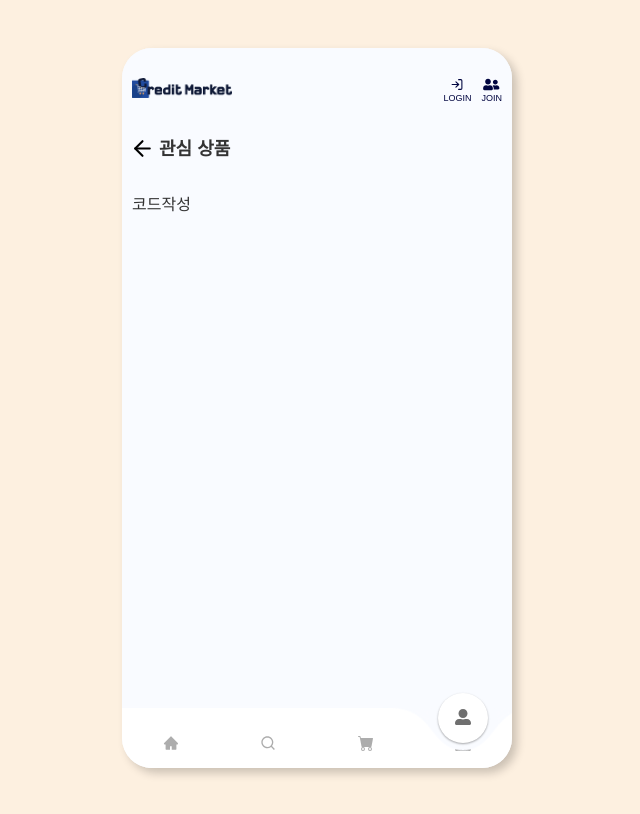
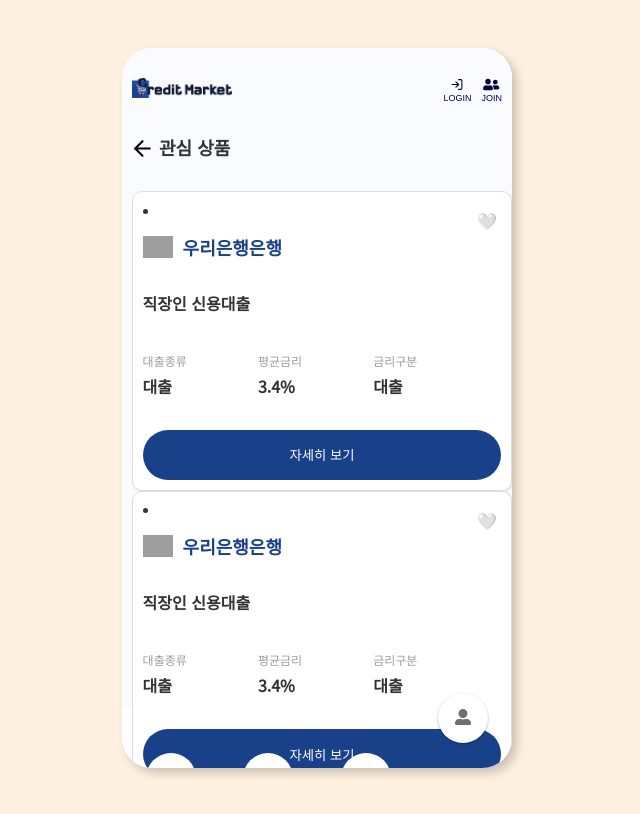
Before and after one commit to fastcampus-mini/credit-market-FE, a React (Vite) app: page /mypage/favor in a window 1280 px wide. Shown: the whole page, without its empty margins (323-963 px from the left). Built offline with nearby package versions, Linux system fonts and the light colour scheme; grey boxes are pictures that could not be loaded; what emotion-reset would draw is missing.

Commit message:
Feat : 관심상품 페이지 구현 시작

```diff
--- /dev/null
+++ b/src/components/common/MyFavCard.tsx
@@ -0,0 +1,112 @@
+import { ROUTES } from '@/constants/routes';
+import COLORS from '@/styles/colors';
+import styled from '@emotion/styled';
+import React from 'react';
+import Button from './Button';
+import { useNavigate } from 'react-router-dom';
+import Input from './Input';
+
+interface Prop {
+  data: { id: string; title: string; bank: string };
+  bankLogo: string | undefined;
+  bankTitle: string;
+  productName: string;
+  Favor: boolean;
+  loanTitle: string;
+  rateAverage: string;
+  rateSort: string;
+}
+
+const MyFavCard = ({
+  data,
+  bankLogo,
+  bankTitle,
+  productName,
+  Favor = false,
+  loanTitle,
+  rateAverage,
+  rateSort,
+}: Prop) => {
+  const navigate = useNavigate();
+  return (
+    <StyledMyFavCard>
+      <div className="cardCon">
+        <div className="logoTitle">
+          <img className="bankLogo" src={bankLogo} alt={bankTitle} />
+          <h2 className="bankTitle">{bankTitle}</h2>
+        </div>
+        <p className="productName">{productName}</p>
+        <div className="textBox">
+          <p>
+            대출종류<span>{loanTitle}</span>
+          </p>
+          <p>
+            평균금리<span>{rateAverage}</span>
+          </p>
+          <p>
+            금리구분<span>{rateSort}</span>
+          </p>
+        </div>
+        <Button width="100%" height="50px" onClick={() => navigate(ROUTES.PRODUCT_BY_ID(data.id))}>
+          자세히 보기
+        </Button>
+      </div>
+      <Input classType="heartBtn" inputType="checkbox" id={data.id} top="15px" right="35px" />
+    </StyledMyFavCard>
+  );
+};
+
+export default MyFavCard;
+
+const StyledMyFavCard = styled.li`
+  background-color: ${COLORS.white};
+  border-radius: 10px;
+  box-shadow: 1px 1px 2px rgba(0, 0, 0, 0.1);
+  padding: 0.6rem;
+  border: 1px solid ${COLORS.lightGray};
+  font-size: 12px;
+  font-weight: bold;
+  position: relative;
+
+  .cardCon {
+    .logoTitle {
+      display: flex;
+      gap: 10px;
+      font-weight: bold;
+      align-items: center;
+      margin-bottom: 10px;
+      color: ${COLORS.primary};
+
+      .bankLogo {
+        width: 30px;
+      }
+    }
+
+    .productName {
+      font-size: 16px;
+      font-weight: bold;
+      margin-bottom: 25px;
+    }
+
+    .textBox {
+      display: flex;
+      gap: 1.6rem;
+      margin-bottom: 20px;
+
+      p {
+        display: flex;
+        width: 25%;
+        flex-direction: column;
+        color: ${COLORS.gray};
+        font-weight: normal;
+
+        span {
+          color: ${COLORS.mainText};
+          font-size: 16px;
+          font-weight: bold;
+          margin-top: 5px;
+        }
+      }
+    }
+  }
+`;
--- a/src/pages/MyFavor.tsx
+++ b/src/pages/MyFavor.tsx
@@ -2,18 +2,44 @@ import BackButton from '@/components/common/BackButton';
 import PageTitle from '@/components/common/PageTitle';
 import styled from '@emotion/styled';
 import React from 'react';
+import MyFavCard from '@/components/common/MyFavCard';
+import { getBankLogo } from '@/utils/bankLogo';
 import { useNavigate } from 'react-router-dom';
+
+
 
 const MyFavor = () => {
   const navigate = useNavigate();
 
+  const datas: any [] = [
+    { id: '1', title: '직장인 신용대출', bank: '우리은행', interestRate: 5.04, aveLoanAmt: 3420, hashTag: ['마이너스통장', '직장인대출'] },
+    { id: '2', title: '직장인 신용대출', bank: '우리은행', interestRate: 5.04, aveLoanAmt: 3420, hashTag: ['마이너스통장', '직장인대출'] },
+    { id: '3', title: '직장인 신용대출', bank: '우리은행', interestRate: 5.04, aveLoanAmt: 3420, hashTag: ['마이너스통장', '직장인대출'] },
+  ];
+
   return (
+
+
     <MypageContainer>
       <MypageHeader>
         <BackButton onClick={() => navigate(-1)} size={25} isMypage={true} />
         <PageTitle title="관심 상품" />
       </MypageHeader>
-      <MyFavorWrap>코드작성</MyFavorWrap>
+      <MyFavorWrap>{datas.map((data) => {
+        return (
+          <MyFavCard
+            key={data.id}
+            data={data}
+            bankLogo={getBankLogo(data.bank)}
+            bankTitle={`${data.bank}은행`}
+            productName={data.title}
+            loanTitle="대출"
+            rateAverage="3.4%"
+            rateSort="대출"
+            Favor={false}
+          />
+        )
+      })}</MyFavorWrap>
     </MypageContainer>
   );
 };
```
